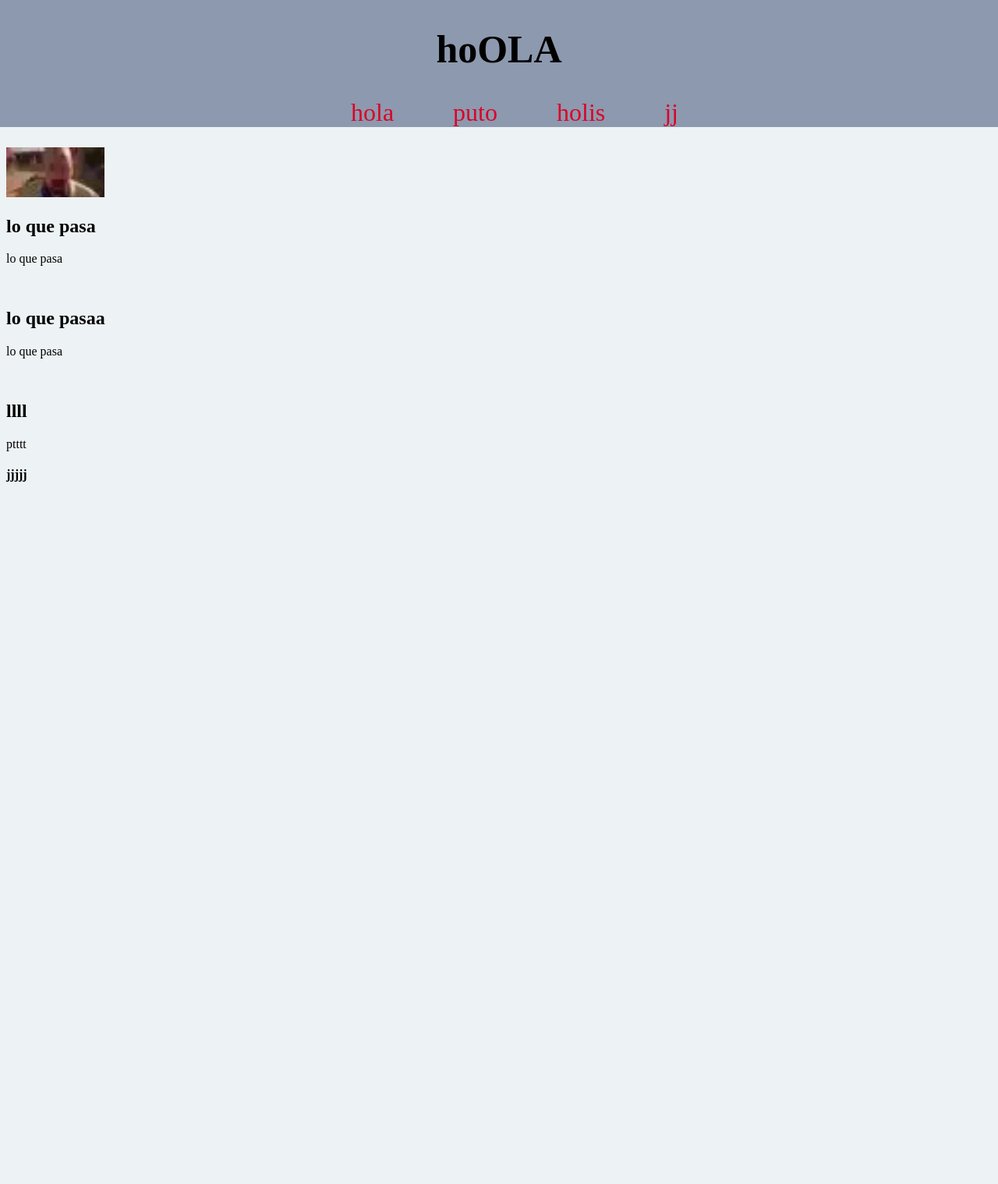
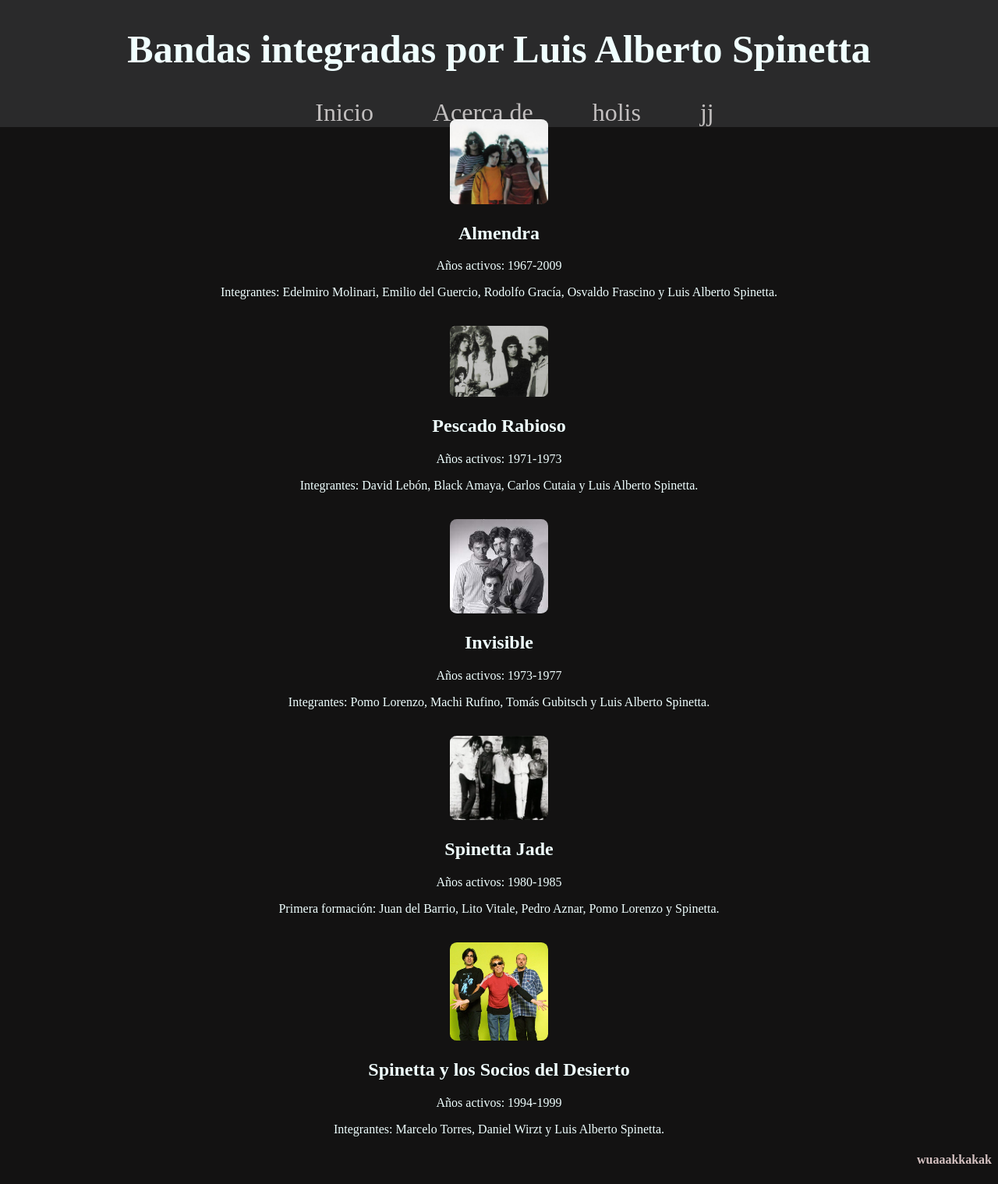
Before and after one commit to jaocAninao095/pruebanigga1, a plain HTML site: page index.html in a window 1280 px wide. Shown: the whole page at 78% size. Before the commit the page ends 800 px from the top, so only its background shows below. Drawn offline with Linux system fonts and the light colour scheme.

Commit message:
muchas cosas

```diff
--- a/estilo.css
+++ b/estilo.css
@@ -1,32 +1,50 @@
 body {
-    background-color: #edf2f4
+    background-color: #131212
 }
+
 header {
-    background-color: #8d99ae;
+    background-color: #2a2a2b;
     margin: -2%;
 }
+
 h1 {
     text-align: center;
     font-size: 50px;
     font-weight: 600;
+    color: azure;
 }
+
 #hhh {
     text-align: center;
     list-style: none;
 }
+
 .hh {
     font-size: 2em;
     font-weight: 400;
     text-decoration: none;
     border-radius: 4px;
     padding: 4px;
-    color: #d90429;
+    color: #c2bfbf;
 }
-#hhh li{
+
+#hhh li {
     display: inline;
     margin: 2em;
 }
+
+#jjj {
+    color: azure;
+    text-align: center;
+}
+
 picture img {
     width: 10%;
+    box-shadow: #c2bfbf;
+    border-radius: 7%;
+}
 
+footer {
+    text-align: right;
+    color: #d3c0c0;
 }
--- a/index.html
+++ b/index.html
@@ -5,51 +5,77 @@
     <meta charset="UTF-8">
     <meta http-equiv="X-UA-Compatible" content="IE=edge">
     <meta name="viewport" content="width=device-width, initial-scale=1.0">
-    <title>Document</title>
+    <title></title>
     <link rel="stylesheet" href="estilo.css">
 </head>
 
 <body>
     <header>
         <br>
-        <h1>hoOLA</h1>
+        <h1>Bandas integradas por Luis Alberto Spinetta</h1>
         <nav>
             <ul id="hhh">
-                <li><a href="" class="hh">hola</a></li>
-                <li><a href="" class="hh">puto</a></li>
-                <li><a href="" class="hh">holis</a></li>
-                <li><a href="" class="hh">jj</a></li>
+                <li><a href="index.html" class="hh">Inicio</a></li>
+                <li><a href="ops/op2.html" class="hh">Acerca de</a></li>
+                <li><a href="ops/op3.html" class="hh">holis</a></li>
+                <li><a href="ops/op4.html" class="hh">jj</a></li>
             </ul>
         </nav>
     </header>
-    <br><br>
+
     <main id="jjj">
         <section>
             <picture>
-                <a href=""><img src="assets/img/Ek20_JiXUAMbzaD.jpeg" alt=""></a>
+                <a href="bandas/almendra.html"><img src="assets/img/almendra4.jpg" alt=""></a>
             </picture>
-            <h2>lo que pasa</h2>
-            <p>lo que pasa</p>
+            <h2>Almendra</h2>
+            <p>Años activos: 1967-2009</p>
+            <p>Integrantes: Edelmiro Molinari, Emilio del Guercio, Rodolfo Gracía, Osvaldo Frascino y Luis Alberto
+                Spinetta.</p>
         </section>
+        <br>
         <section>
             <picture>
-                <a href=""><img src="" alt=""></a>
+                <a href="bandas/pescadorabioso.html"><img src="assets/img/pescadorabioso1.jpg" alt=""></a>
             </picture>
-            <h2>lo que pasaa</h2>
-            <p>lo que pasa</p>
+            <h2>Pescado Rabioso</h2>
+            <p>Años activos: 1971-1973</p>
+            <p>Integrantes: David Lebón, Black Amaya, Carlos Cutaia y Luis Alberto Spinetta.</p>
         </section>
+        <br>
         <section>
             <picture>
-                <a href=""><img src="" alt=""></a>
+                <a href=""><img src="assets/img/invisble.jpeg" alt=""></a>
             </picture>
-            <h2>llll</h2>
-            <p>ptttt</p>
+            <h2>Invisible</h2>
+            <p>Años activos: 1973-1977</p>
+            <p>Integrantes: Pomo Lorenzo, Machi Rufino, Tomás Gubitsch y Luis Alberto Spinetta.</p>
 
         </section>
+        <br>
+        <section>
+            <picture>
+                <a href=""><img src="assets/img/spinetajade.webp" alt=""></a>
+            </picture>
+            <h2>Spinetta Jade</h2>
+            <p>Años activos: 1980-1985</p>
+            <p>Primera formación: Juan del Barrio, Lito Vitale, Pedro Aznar, Pomo Lorenzo y Spinetta.</p>
+        </section>
+        <br>
+        <section>
+            <picture>
+                <a href=""><img src="assets/img/spinettaylsdD.webp" alt=""></a>
+            </picture>
+            <h2>Spinetta y los Socios del Desierto</h2>
+            <p>Años activos: 1994-1999</p>
+            <p>Integrantes: Marcelo Torres, Daniel Wirzt y Luis Alberto Spinetta.</p>
+        </section>
     </main>
+
     <footer>
-        <h4>jjjjj</h4>
+        <h4>wuaaakkakak</h4>
     </footer>
+
 </body>
 
 </html>
```
Also changed, not shown: bandas/almendra.html (added, +39 -0 lines), bandas/pescadorabioso.html (added, +61 -0 lines), ops/op1.html (added, +12 -0 lines), ops/op2.html (added, +12 -0 lines), ops/op3.html (added, +12 -0 lines), ops/op4.html (added, +14 -0 lines), assets/img/almendra4.jpg (added), assets/img/almendraalbum.jpeg (added), assets/img/invisble.jpeg (added), assets/img/pescadorabioso1.jpg (added), assets/img/spinetajade.webp (added), assets/img/spinettaylsdD.webp (added).
